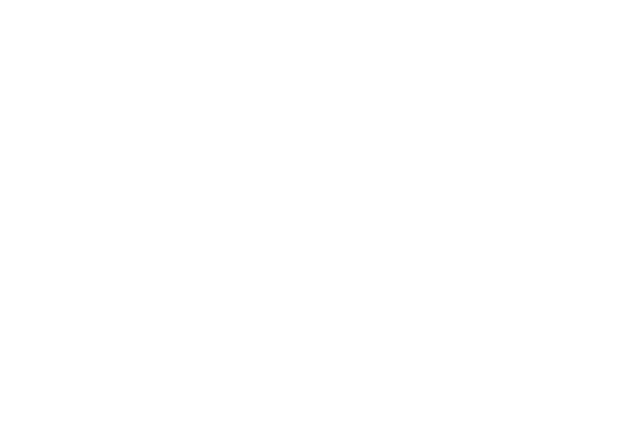
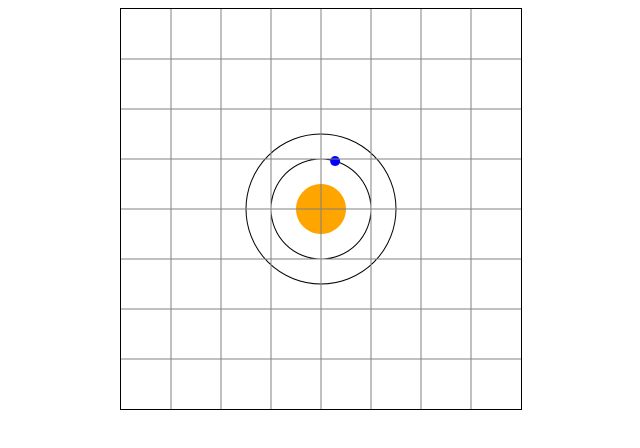
Before and after one commit to h8is2w8/apollo-21, a plain HTML site: page index.html in a window 1280 px wide. Shown: the whole page, without its empty margins (319-959 px from the left). Drawn offline with Linux system fonts and the light colour scheme.

Commit message:
Implement Earth motion around Sun

```diff
--- a/game.js
+++ b/game.js
@@ -1,4 +1,124 @@
-var canvas = document.getElementById("canvas");
-var ctx = canvas.getContext("2d");
+// WorldState ?
 
-console.log("Hello World!");
+// Constants
+const CANVAS_WIDTH = 800;
+const CANVAS_HEIGHT = 800;
+const WORLD_WIDTH = CANVAS_WIDTH / 2;
+const WORLD_HEIGHT = CANVAS_HEIGHT / 2;
+const SUN_RADIUS = 25;
+const SUN_X_POS = WORLD_WIDTH / 2
+const SUN_Y_POS = WORLD_HEIGHT / 2
+const SUN_COLOR = 'orange';
+const SUN_ORBIT_RADIUS = SUN_RADIUS * 2;
+const SUN_ORBIT_COLOR = 'black';
+const EARTH_RADIUS = 5;
+const EARTH_COLOR = 'blue';
+
+// Preset World
+const CANVAS = document.getElementById('canvas');
+const CTX = CANVAS.getContext('2d');
+
+CANVAS.width = CANVAS_WIDTH;
+CANVAS.height = CANVAS_HEIGHT;
+CANVAS.style.width = WORLD_WIDTH + 'px';
+CANVAS.style.height = WORLD_HEIGHT + 'px';
+CANVAS.style.border = '1px solid black';
+CANVAS.getContext('2d').scale(2,2);
+
+
+// draws circle given
+// pos x, y
+// raidus r
+// color c
+// fill circle f
+function drawCircle(x, y, r, c, f) {
+  CTX.beginPath();
+  CTX.arc(x, y, r, 0, 2 * Math.PI);
+  CTX.strokeStyle = c;
+  CTX.fillStyle = c;
+  if (f == true) {
+    CTX.fill();
+  } else {
+    CTX.stroke();
+  }
+}
+
+// clears scene
+function clearWorld() {
+  CTX.clearRect(0, 0, CANVAS.width, CANVAS.height);
+}
+
+// draws multiple orbits given n
+function drawOrbits(n) {
+  for (var i = 0; i < n; i++) {
+    drawCircle(
+      SUN_X_POS, SUN_Y_POS,
+      SUN_ORBIT_RADIUS + SUN_RADIUS * i,
+      SUN_ORBIT_COLOR,
+      false
+    );
+  }
+}
+
+function drawGrid(x1, x2, y1, y2, n) {
+  if (n == 0) { return }
+
+  var midX = x1 + (x2 - x1) / 2;
+  var midY = y1 + (y2 - y1) / 2;
+
+  CTX.strokeStyle = 'grey';
+
+  // draw horizontal line
+  CTX.beginPath();
+  CTX.moveTo(x1, midY);
+  CTX.lineTo(x2, midY);
+  CTX.stroke();
+
+  // draw vertical line
+  CTX.beginPath();
+  CTX.moveTo(midX, y1);
+  CTX.lineTo(midX, y2);
+  CTX.stroke();
+
+  drawGrid(x1, midX, y1, midY, n - 1); // 1st square
+  drawGrid(midX, x2, y1, midY, n - 1); // 2nd square
+  drawGrid(x1, midX, midY, y2, n - 1); // 3rd square
+  drawGrid(midX, x2, midY, y2, n - 1); // 4rd square
+}
+
+// draws world given WS
+function draw(ws) {
+  clearWorld();
+  drawCircle(SUN_X_POS, SUN_Y_POS, SUN_RADIUS, SUN_COLOR, true);
+  drawOrbits(2);
+  drawCircle(ws.x, ws.y, EARTH_RADIUS, EARTH_COLOR, true);
+  drawGrid(0, WORLD_WIDTH, 0, WORLD_HEIGHT, 3);
+}
+
+// converts radians to degrees
+function radToDeg(rad) {
+  return rad * 180 / Math.PI;
+}
+
+// changes Earth position
+function tick(time) {
+  return {
+    x: SUN_X_POS + SUN_ORBIT_RADIUS * Math.sin(radToDeg(time / 100000.0)),
+    y: SUN_Y_POS + SUN_ORBIT_RADIUS * Math.cos(radToDeg(time / 100000.0))
+  };
+}
+
+// runs simulation
+function bigBang(ws, onDraw, onTick) {
+  requestAnimationFrame(function(time) {
+    onDraw(ws);
+    var newWS = onTick(time);
+    bigBang(newWS, onDraw, onTick)
+  });
+}
+
+bigBang(
+  { x: SUN_X_POS, y: SUN_Y_POS + SUN_ORBIT_RADIUS },
+  draw,
+  tick
+);
--- a/index.html
+++ b/index.html
@@ -2,10 +2,16 @@
 <html>
 <head>
   <meta charset="utf-8">
-  <title>New Game</title>
+  <title>Space Flight</title>
+  <style media="screen">
+    canvas {
+      display: block;
+      margin: 0 auto;
+    }
+  </style>
 </head>
 <body>
-  <canvas id="canvas" width="300" height="300"></canvas>
+  <canvas id="canvas"></canvas>
 </body>
 <script src="game.js"></script>
 </html>
```
